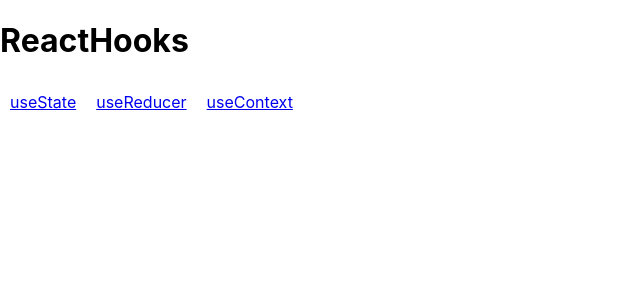
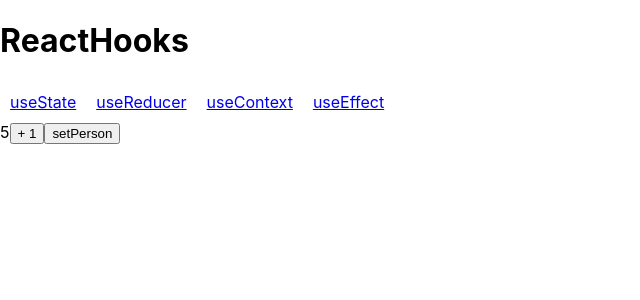
Before and after one commit to salen-ma/react-hooks-learn, a React (Create React App) app: page /useEffect in a window 1280 px wide. Shown: the top 300 px of the page, without its empty margins (0-640 px from the left). Built offline with nearby package versions, Linux system fonts and the light colour scheme.

Commit message:
feat: 添加 useEffect

```diff
--- a/src/App.js
+++ b/src/App.js
@@ -4,17 +4,19 @@ import { BrowserRouter as Router, Switch, Route, Link } from 'react-router-dom'
 import UseState from './views/useState'
 import UseReducer from './views/useReducer'
 import ParentContext from './views/useContext'
+import UseEffect from './views/useEffect'
 
 class App extends Component {
   render() {
     return (
       <Router>
-        <div class="app">
+        <div className="app">
           <h1>ReactHooks</h1>
           <nav>
             <Link to="/useState">useState</Link>
             <Link to="/useReducer">useReducer</Link>
             <Link to="/useContext">useContext</Link>
+            <Link to="/useEffect">useEffect</Link>
           </nav>
           <Switch>
             <Route path="/useState">
@@ -26,6 +28,9 @@ class App extends Component {
             <Route path="/useContext">
               <ParentContext />
             </Route>
+            <Route path="/useEffect">
+              <UseEffect />
+            </Route>
           </Switch>
         </div>
       </Router>
--- /dev/null
+++ b/src/views/useEffect/index.js
@@ -0,0 +1,64 @@
+import React, { useState, useEffect } from 'react'
+
+function UseEffect (props) {
+  const [count, setCount] = useState(() => {
+    return props.count || 0
+  })
+  const [person, setPerson] = useState({name: '张三', age: 20})
+
+  useEffect(() => {
+    console.log('组件更新时执行')
+  })
+
+  useEffect(() => {
+    console.log('组件挂载完成时执行一次')
+  }, [])
+
+  useEffect(() => {
+    const timerId = setInterval(() => {
+      setCount(count => {
+        return count + 1
+      })
+    }, 1000)
+    return () => {
+      console.log('组件卸载')
+      clearInterval(timerId)
+    }
+  })
+
+  useEffect(() => {
+    console.log('person 更新')
+    document.title = person.name
+  }, [person])
+
+  useEffect(() => {
+    (async () => {
+      const res = await getData()
+      console.log(res, 'res')
+    })()
+  }, [person])
+
+  function handleCount () {
+    setCount(count => {
+      return count + 1
+    })
+  }
+
+  return (
+    <div>
+      <span>{count}</span>
+      <button onClick={handleCount}>+ 1</button>
+      <button onClick={() => setPerson({...person, name: '李四'})}>setPerson</button>
+    </div>
+  )
+}
+
+function getData () {
+  return new Promise((resolve, reject) => {
+    resolve({
+      data: 'hello'
+    })
+  })
+}
+
+export default UseEffect;
```
Also changed, not shown: src/views/useEffect/README.md (added).
